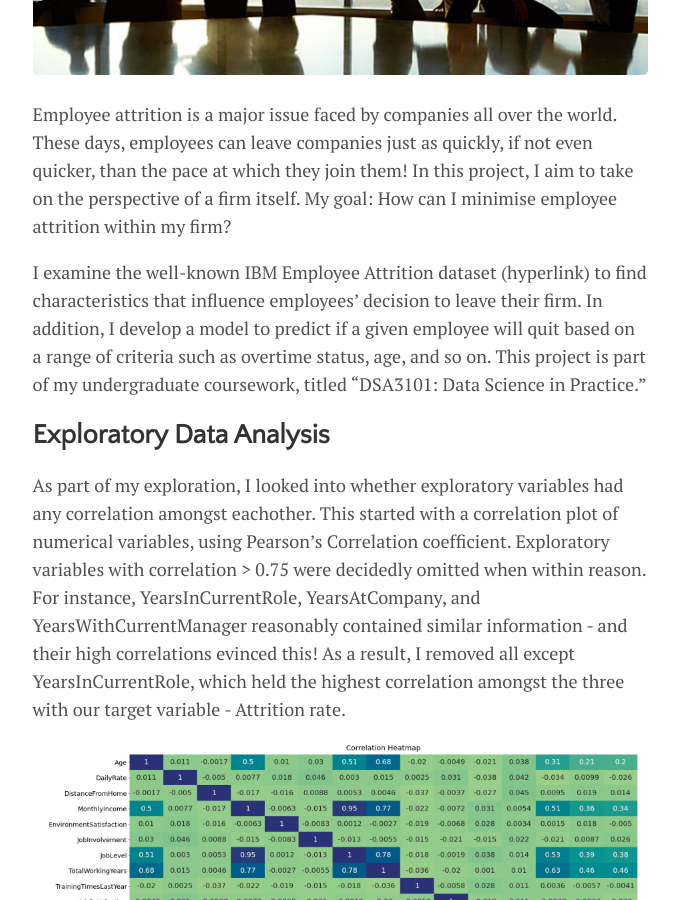
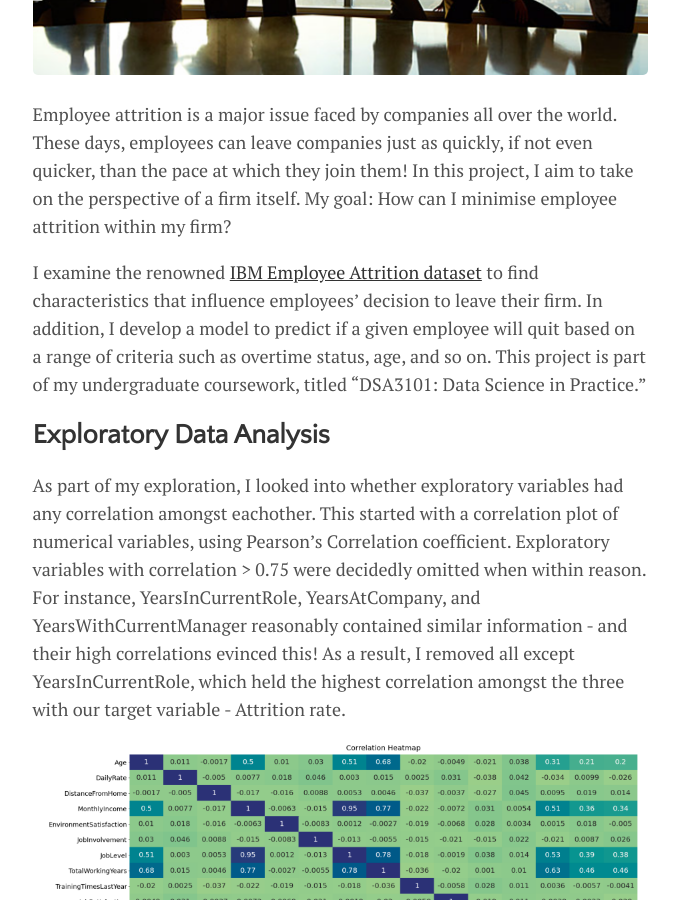
Before and after one commit to shreyasriram4/shreyasriram4.github.io, a Jekyll site: the page built from _posts/2022-08-19-employee-attrition.md, in a window 1280 px wide and 900 px high, scrolled down 398 px. Shown: the whole window, without its empty margins (300-979 px from the left). Built offline with Jekyll 4.4.1, drawn with Linux system fonts in a browser that asks for light colours.

Commit message:
Update 2022-08-19-employee-attrition.md

```diff
--- a/_posts/2022-08-19-employee-attrition.md
+++ b/_posts/2022-08-19-employee-attrition.md
@@ -9,7 +9,7 @@ image: employees.png
 
 Employee attrition is a major issue faced by companies all over the world. These days, employees can leave companies just as quickly, if not even quicker, than the pace at which they join them! In this project, I aim to take on the perspective of a firm itself. My goal: How can I minimise employee attrition within my firm?
 
-I examine the well-known IBM Employee Attrition dataset (hyperlink) to find characteristics that influence employees' decision to leave their firm. In addition, I develop a model to predict if a given employee will quit based on a range of criteria such as overtime status, age, and so on. This project is part of my undergraduate coursework, titled "DSA3101: Data Science in Practice."
+I examine the renowned <a href="https://www.kaggle.com/datasets/pavansubhasht/ibm-hr-analytics-attrition-dataset">IBM Employee Attrition dataset</a>  to find characteristics that influence employees' decision to leave their firm. In addition, I develop a model to predict if a given employee will quit based on a range of criteria such as overtime status, age, and so on. This project is part of my undergraduate coursework, titled "DSA3101: Data Science in Practice."
 
 ## Exploratory Data Analysis
 
```
